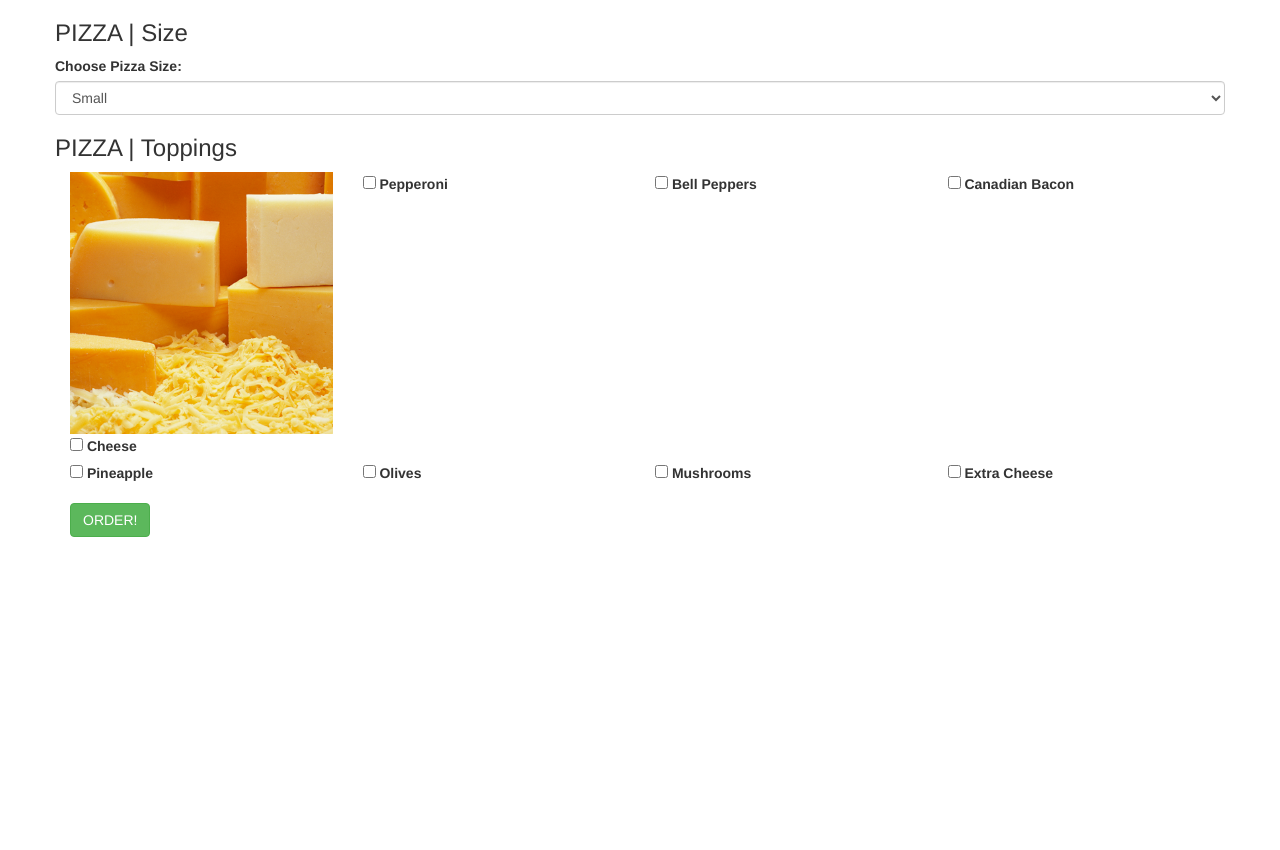
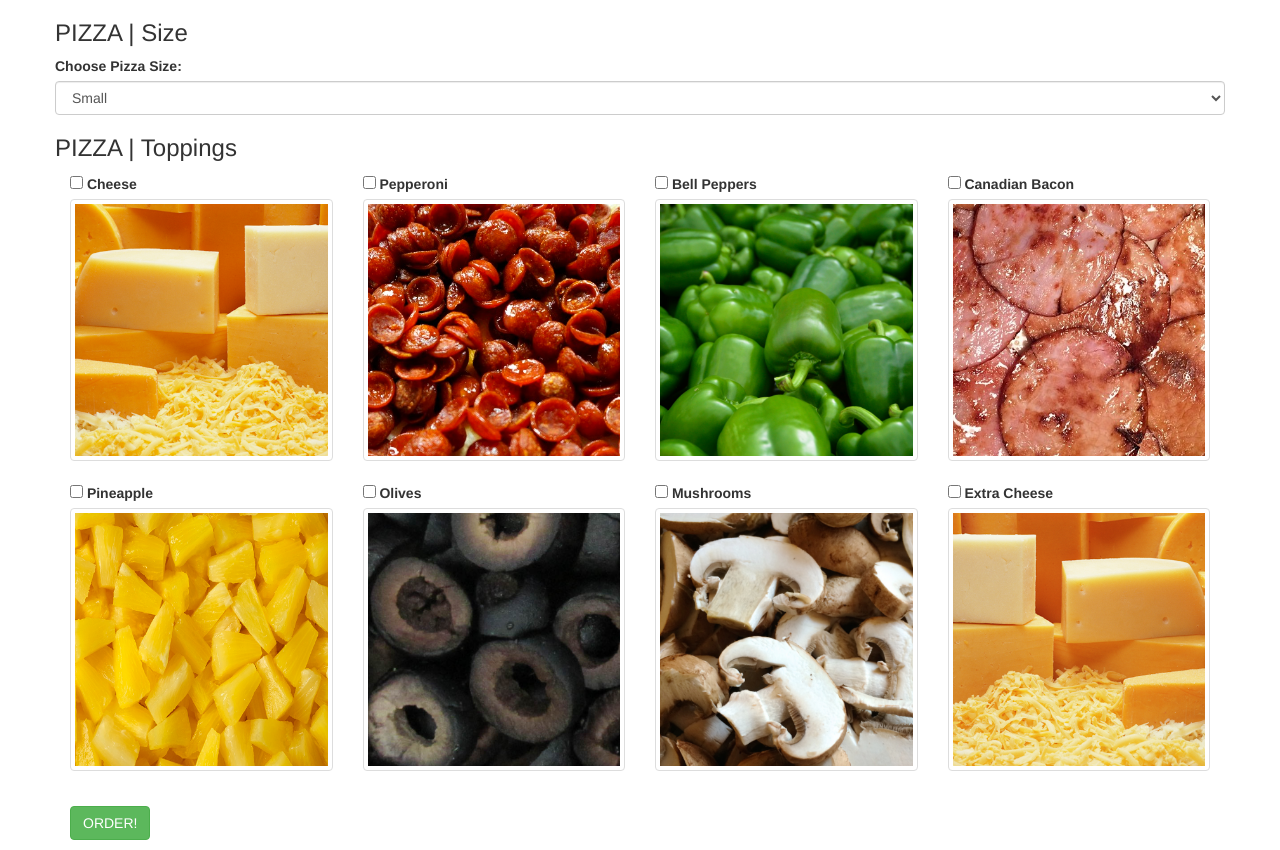
Before and after one commit to mfitchen/pizza-order, a plain HTML site: page index.html in a window 1280 px wide. Before the commit the page ends 800 px from the top, so only its background shows below. Drawn offline with Linux system fonts and the light colour scheme.

Commit message:
add images to ingredients menu

```diff
--- a/css/styles.css
+++ b/css/styles.css
@@ -1,3 +1,7 @@
 #pizza-order-detail {
   display: none;
 }
+
+.thumbnail {
+  margin-bottom: 20px;
+}
--- a/index.html
+++ b/index.html
@@ -36,21 +36,24 @@
               <h3>PIZZA | Toppings</h3>
             </div>
             <div class="col-md-3">
-              <img src="img/cheese.png" alt="Pizza Topping: Cheese" class="img-responsive">
               <input type="checkbox" name="toppings" value=" Cheese">
               <label for="toppings-cheese">Cheese</label>
+              <img src="img/cheese.png" alt="Pizza Topping: Cheese" class="img-responsive thumbnail">
             </div>
             <div class="col-md-3">
               <input type="checkbox" name="toppings" value=" Pepperoni">
               <label for="toppings-pepperoni">Pepperoni</label>
+              <img src="img/pepperoni.png" alt="Pizza Topping: Pepperoni" class="img-responsive thumbnail">
             </div>
             <div class="col-md-3">
               <input type="checkbox" name="toppings" value=" Bell Peppers">
               <label for="toppings-bell-peppers">Bell Peppers</label>
+              <img src="img/bellpeppers.png" alt="Pizza Topping: Bell Peppers" class="img-responsive thumbnail">
             </div>
             <div class="col-md-3">
               <input type="checkbox" name="toppings" value=" Canadian Bacon">
               <label for="toppings-canadian-bacon">Canadian Bacon</label>
+              <img src="img/canadianbacon.png" alt="Pizza Topping: Canadian Bacon" class="img-responsive thumbnail">
             </div>
           </div>
 
@@ -58,18 +61,22 @@
             <div class="col-md-3">
               <input type="checkbox" name="toppings" value=" Pineapple">
               <label for="toppings-pineapple">Pineapple</label>
+              <img src="img/pineapple.png" alt="Pizza Topping: Pineapple" class="img-responsive thumbnail">
             </div>
             <div class="col-md-3">
               <input type="checkbox" name="toppings" value=" Olives">
               <label for="toppings-olives">Olives</label>
+              <img src="img/olives.png" alt="Pizza Topping: Olives" class="img-responsive thumbnail">
             </div>
             <div class="col-md-3">
               <input type="checkbox" name="toppings" value=" Mushrooms">
               <label for="toppings-mushrooms">Mushrooms</label>
+              <img src="img/mushrooms.png" alt="Pizza Topping: Mushrooms" class="img-responsive thumbnail">
             </div>
             <div class="col-md-3">
               <input type="checkbox" name="toppings" value=" Extra Cheese">
               <label for="toppings-x-cheese">Extra Cheese</label>
+              <img src="img/xcheese.png" alt="Pizza Topping: Extra Cheese" class="img-responsive thumbnail">
             </div>
           </div>
         </div>
```
